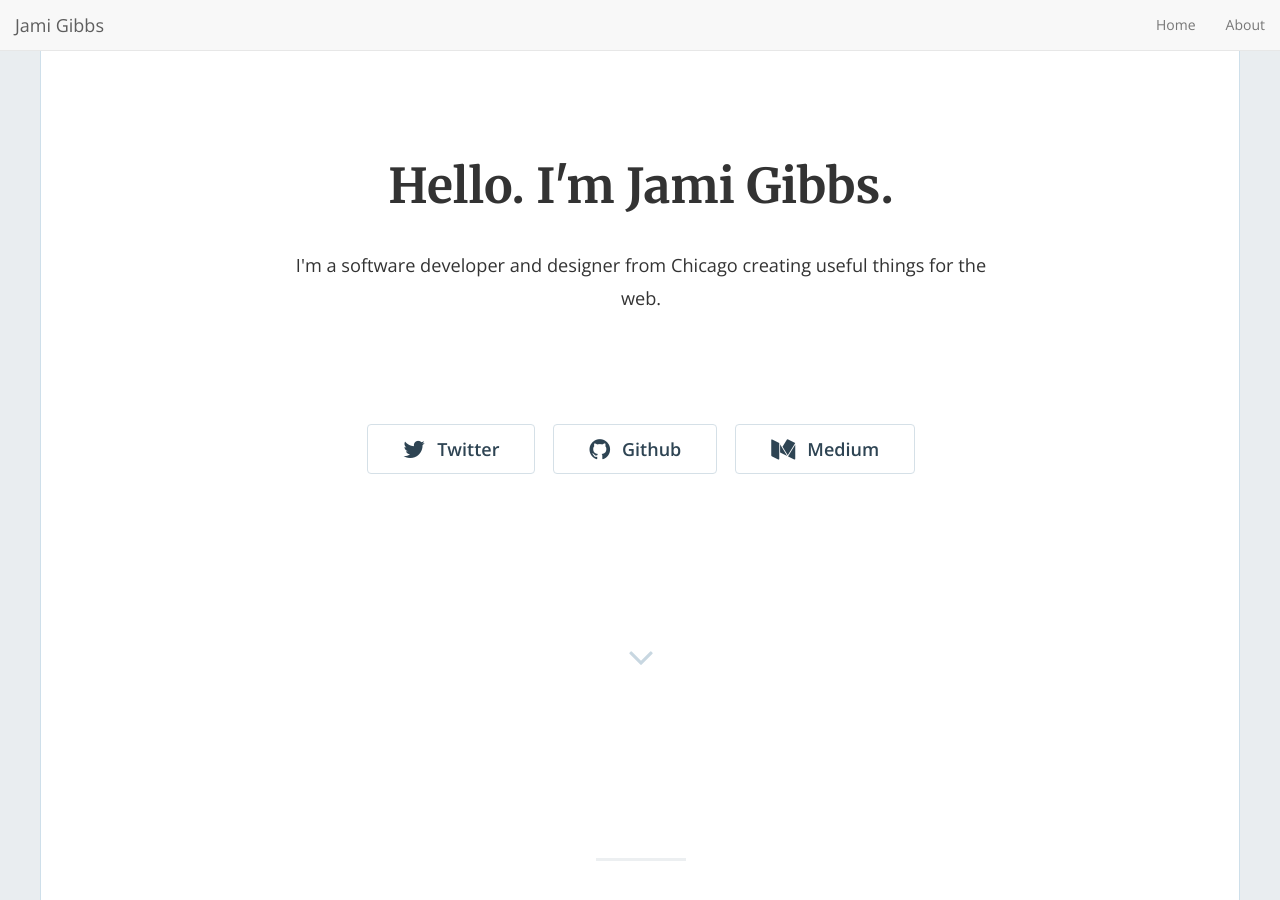
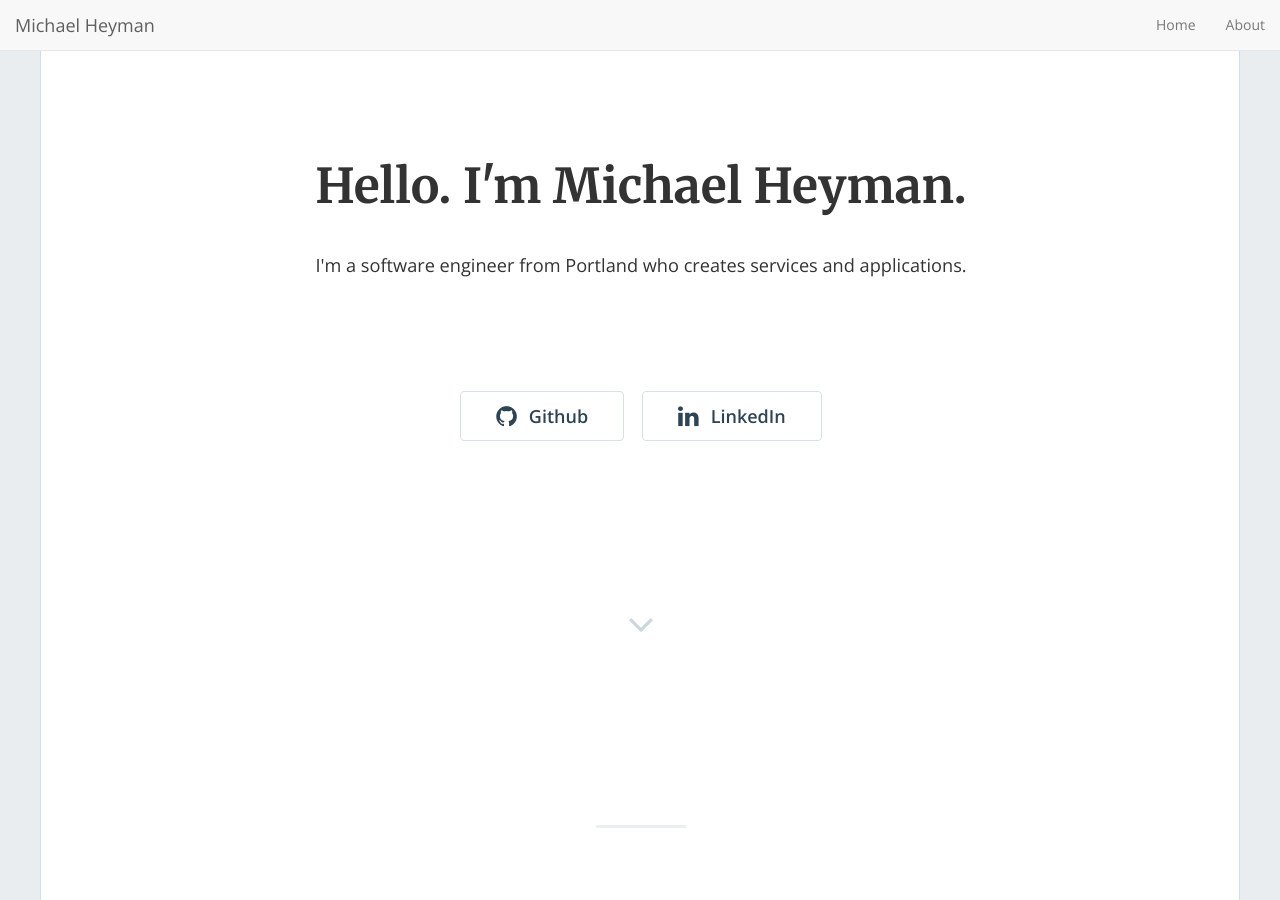
Before and after one commit to michaelheyman/michaelheyman.github.io, a Jekyll site: the page built from index.html, in a window 1280 px wide and 900 px high. Built offline with Jekyll 4.4.1, drawn with Linux system fonts in a browser that asks for light colours; nearby versions of some CDN libraries; the list of posts is cut into pages by our own code; some of the changed text lies outside the part shown.

Commit message:
Update information to match me

```diff
--- a/_config.yml
+++ b/_config.yml
@@ -13,14 +13,13 @@
 # you will see them accessed via {{ site.title }}, {{ site.email }}, and so on.
 # You can create any custom variable you would like, and they will be accessible
 # in the templates via {{ site.myvariable }}.
-title: "Hello. I'm Jami Gibbs."
-email: 'jami0821@gmail.com'
-description: "I'm a software developer and designer from Chicago creating useful things for the web."
+title: "Hello. I'm Michael Heyman."
+email: 'mitch.heyman@gmail.com'
+description: "I'm a software engineer from Portland who creates services and applications."
 baseurl: "" # the subpath of your site, e.g. /blog
-url: "https://jamigibbs.github.io/phantom" # the base hostname & protocol for your site, e.g. https://example.com
-twitter_username: 'jamigibbs'
-github_username: 'jamigibbs'
-medium_username: 'blog.jamigibbs.com'
+url: "https://michaelheyman.com" # the base hostname & protocol for your site, e.g. https://example.com
+github_username: 'michaelheyman'
+linkedin_username: 'heymanmichael'
 
 # Build settings
 markdown: kramdown
@@ -89,8 +88,8 @@ pagination:
 ############################################################
 
 ### Phantom settings
-footer_text: '© 2018 Jami Gibbs'
-admin_name: 'Jami Gibbs'
+footer_text: '© 2021 Michael Heyman'
+admin_name: 'Michael Heyman'
 google_analytics: "UA-9999999-99" # Update with your own tracking ID
 enable_contact: false
 
--- a/_includes/home-hero.html
+++ b/_includes/home-hero.html
@@ -27,14 +27,13 @@
 
                     <div class="hero-buttons">
 
-            {% if site.twitter_username != '' %}
-              <a href="https://twitter.com/{{ site.twitter_username }}"><button class="btn btn-default btn-lg"><i class="fa fa-twitter fa-lg"></i>Twitter</button></a>
+                        {% if site.github_username != '' %}
+                        <a href="https://github.com/{{ site.github_username }}"><button
+                                class="btn btn-default btn-lg"><i class="fa fa-github fa-lg"></i>Github</button></a>
                         {% endif %}
-            {% if site.github_username != '' %}
-              <a href="https://github.com/{{ site.github_username }}"><button class="btn btn-default btn-lg"><i class="fa fa-github fa-lg"></i>Github</button></a>
-            {% endif %}
-            {% if site.medium_username != '' %}
-              <a href="https://{{ site.medium_username }}"><button class="btn btn-default btn-lg"><i class="fa fa-medium fa-lg"></i>Medium</button></a>
+                        {% if site.linkedin_username != '' %}
+                        <a href="https://www.linkedin.com/in/{{ site.linkedin_username }}"><button
+                                class="btn btn-default btn-lg"><i class="fa fa-linkedin fa-lg"></i>LinkedIn</button></a>
                         {% endif %}
 
                     </div>
```
Also changed, not shown: _includes/contact-modal.html (+5 -3 lines). Lines whose indentation alone changed are shown as unchanged.
